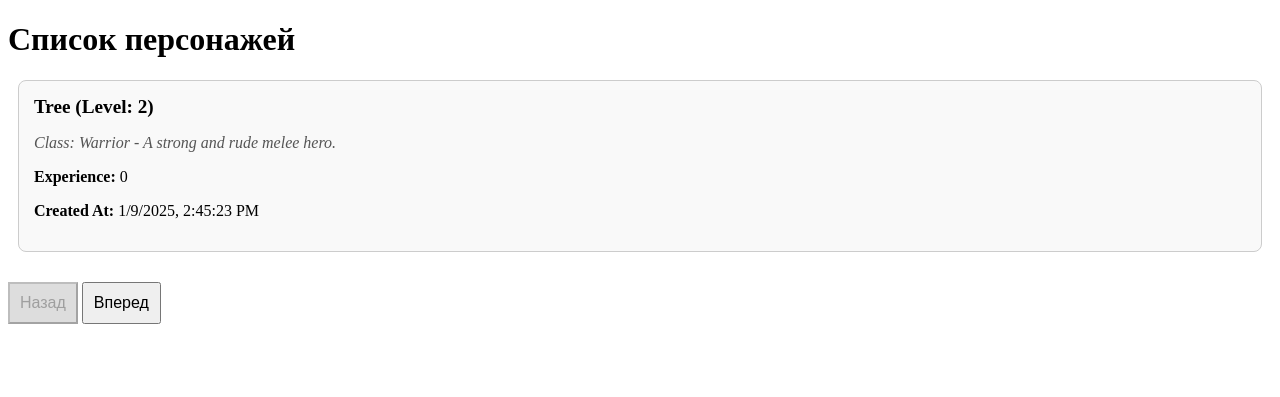
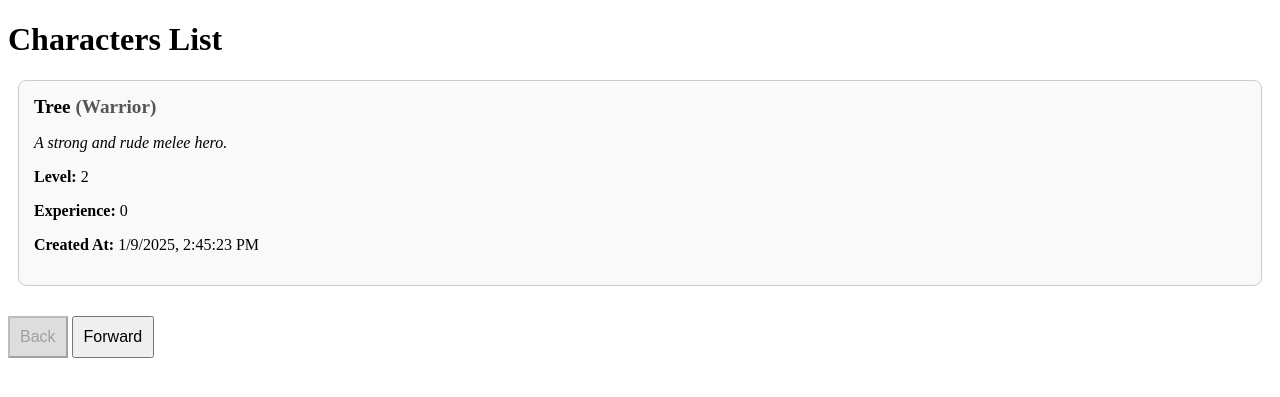
Before and after one commit to alt1tla/kp_sem3, a Django app: page /pagination/ in a window 1280 px wide. Shown: the top 397 px of the page. Run offline with Django 5.2, Linux system fonts and the light colour scheme; data comes from the database, SQL or seed files in the repository.

Commit message:
lil fixes

```diff
--- a/game/serializers.py
+++ b/game/serializers.py
@@ -39,12 +39,12 @@ class CharacterSerializer(serializers.ModelSerializer):
         name = data['name']  # Получаем имя персонажа из данных
         # Проверяем, существует ли уже персонаж с таким именем у этого пользователя
         if Character.objects.filter(user=user, name=name).exists():
-            raise serializers.ValidationError("Персонаж с таким именем уже существует у этого игрока.")
+            raise serializers.ValidationError("Character with same name already exist.")
 
         # Проверка уровня персонажа (он должен быть в пределах от 1 до 100)
         level = data.get('level', 1)  # Если уровень не передан, используем 1 по умолчанию
         if not (1 <= level <= 100):
-            raise serializers.ValidationError("Уровень персонажа должен быть в диапазоне от 1 до 100.")
+            raise serializers.ValidationError("Level must be in range from 1 to 100.")
 
         # Возвращаем обработанные данные
         return data
--- a/game/templates/pagination.html
+++ b/game/templates/pagination.html
@@ -17,8 +17,10 @@
             font-size: 1.2em;
         }
         .character-class {
+            color: #555;
+        }
+        .character-desc {
             font-style: italic;
-            color: #555;
         }
         .character-details {
             margin-top: 10px;
@@ -36,10 +38,10 @@
     </style>
 </head>
 <body>
-    <h1>Список персонажей</h1>
+    <h1>Characters List</h1>
     <div id="characters-container"></div>
-    <button id="prev-button">Назад</button>
-    <button id="next-button">Вперед</button>
+    <button id="prev-button">Back</button>
+    <button id="next-button">Forward</button>
 
     <script>
         let currentPage = 1;
@@ -61,8 +63,9 @@
 
                     // Добавим имя персонажа и класс
                     div.innerHTML = `
-                        <h3>${character.name} (Level: ${character.level})</h3>
-                        <p class="character-class">Class: ${character.character_class.name} - ${character.character_class.description}</p>
+                        <h3>${character.name} <span class="character-class">(${character.character_class.name})</span></h3>
+                        <p class="character-desc">${character.character_class.description}</p>
+                        <p><strong>Level:</strong> ${character.level} </p>
                         <div class="character-details">
                             <p><strong>Experience:</strong> ${character.experience}</p>
                             <p><strong>Created At:</strong> ${new Date(character.created_at).toLocaleString()}</p>
--- a/game/urls.py
+++ b/game/urls.py
@@ -1,6 +1,6 @@
 from django.urls import path, include  # Импортируем необходимые модули для работы с маршрутами
 from rest_framework.routers import DefaultRouter  # Импортируем DefaultRouter для автоматического создания маршрутов
-from .views import CharacterViewSet, CharacterClassViewSet, PlayerViewSet, ItemViewSet, QuestViewSet  # Импортируем viewset'ы для API
+from .views import CharacterViewSet, CharacterClassViewSet, ItemViewSet, QuestViewSet  # Импортируем viewset'ы для API
 from . import views  # Импортируем обычные представления (views) для обработки веб-страниц
 from rest_framework import permissions  # Импортируем разрешения для API
 from drf_yasg.views import get_schema_view  # Импортируем метод для генерации Swagger документации
@@ -22,14 +22,17 @@ schema_view = get_schema_view(
 
 # Создаем роутер для автоматического создания маршрутов для API
 router = DefaultRouter()
+router.register(r'character-classes', CharacterClassViewSet)  # Маршрут для работы с классами персонажей
 router.register(r'characters', CharacterViewSet)  # Маршрут для работы с персонажами
-router.register(r'character-classes', CharacterClassViewSet)  # Маршрут для работы с классами персонажей
-router.register(r'players', PlayerViewSet)  # Маршрут для работы с игроками
 router.register(r'items', ItemViewSet)  # Маршрут для работы с предметами
 router.register(r'quests', QuestViewSet)  # Маршрут для работы с квестами
 
+#? Это для пользовательского API
+# router.register(r'players', PlayerViewSet)  # Маршрут для работы с игроками
+
 # Определяем URL-пути для проекта
 urlpatterns = [
+    path('swagger/', schema_view.with_ui('swagger', cache_timeout=0), name='schema-swagger-ui'),  # Страница для отображения Swagger UI
     path("", views.index, name="index"),  # Главная страница (обрабатывает запросы на главную страницу)
     path("item/<int:item_id>/", views.item, name="item"),  # Страница с деталями предмета по его ID
     path("accounts/profile/", views.profile, name="profile"),  # Страница профиля пользователя
@@ -41,7 +44,6 @@ urlpatterns = [
     path('take_quest/<int:quest_id>/<int:character_id>/', views.take_quest, name='take_quest'),  # Страница для принятия квеста персонажем
     path("api/", include(router.urls)),  # Подключаем маршруты для API через роутер
     path('pagination/', views.pagination, name='pagination'),  # Новый маршрут для HTML-шаблона
-    path('swagger/', schema_view.with_ui('swagger', cache_timeout=0), name='schema-swagger-ui'),  # Страница для отображения Swagger UI
     path('complex_query_1/', views.complex_query_1, name='complex_query_1'),  # Страница для выполнения сложного запроса 1
     path('complex_query_2/', views.complex_query_2, name='complex_query_2'),  # Страница для выполнения сложного запроса 2
 ]
--- a/game/views.py
+++ b/game/views.py
@@ -128,6 +128,16 @@ def complex_query_2(request):
 def pagination(request):
     return render(request, 'pagination.html') # Рендер результата
 
+# Класс для регистрации нового пользователя
+class RegistrationView(FormView):
+    form_class = RegistrationForm  # Указываем форму для регистрации
+    template_name = 'registration/registration.html'  # Шаблон для отображения страницы
+    success_url = reverse_lazy("profile")  # Перенаправление на профиль после успешной регистрации
+
+    def form_valid(self, form):
+        form.save()  # Сохраняем нового пользователя
+        return super().form_valid(form)  # Перенаправляем на страницу профиля
+
 # Класс для удаления пользователя
 class DeleteUser(DeleteView):
     model = Player  # Указываем модель пользователя
@@ -135,7 +145,7 @@ class DeleteUser(DeleteView):
     success_url = reverse_lazy("index")  # Перенаправление на главную страницу после удаления
 
 # Класс пагинации вывода персонажей
-class CharacterPagination(PageNumberPagination):
+class Pagination(PageNumberPagination):
     page_size = 1  # Установите количество элементов на странице
     page_size_query_param = 'page_size'  # Позволяет пользователю переопределять размер страницы через параметр
     max_page_size = 20  # Максимальный размер страницы
@@ -145,38 +155,32 @@ class CharacterViewSet(viewsets.ModelViewSet):
     queryset = Character.objects.all()  # Получаем все персонажи
     serializer_class = CharacterSerializer  # Указываем сериализатор для персонажей
     permission_classes = [IsSuperUserOrReadOnly]  # Разрешения: только суперпользователь может изменять данные
-    pagination_class = CharacterPagination # Пагинация
-
-# ViewSet для работы с игроками через API
-class PlayerViewSet(viewsets.ModelViewSet):
-    queryset = Player.objects.all()  # Получаем всех игроков
-    serializer_class = PlayerSerializer  # Указываем сериализатор для игроков
-    permission_classes = [IsSuperUserOrReadOnly]  # Разрешения: только суперпользователь может изменять данные
+    pagination_class = Pagination # Пагинация
 
 # ViewSet для работы с предметами через API
 class ItemViewSet(viewsets.ModelViewSet):
     queryset = Item.objects.all()  # Получаем все предметы
     serializer_class = ItemSerializer  # Указываем сериализатор для предметов
     permission_classes = [IsSuperUserOrReadOnly]  # Разрешения: только суперпользователь может изменять данные
+    pagination_class = Pagination # Пагинация
 
 # ViewSet для работы с квестами через API
 class QuestViewSet(viewsets.ModelViewSet):
     queryset = Quest.objects.all()  # Получаем все квесты
     serializer_class = QuestSerializer  # Указываем сериализатор для квестов
     permission_classes = [IsSuperUserOrReadOnly]  # Разрешения: только суперпользователь может изменять данные
+    pagination_class = Pagination # Пагинация
 
 # ViewSet для работы с классами персонажей через API
 class CharacterClassViewSet(viewsets.ModelViewSet):
     queryset = CharacterClass.objects.all()  # Получаем все классы персонажей
     serializer_class = CharacterClassSerializer  # Указываем сериализатор для классов персонажей
     permission_classes = [IsSuperUserOrReadOnly]  # Разрешения: только суперпользователь может изменять данные
+    pagination_class = Pagination # Пагинация
 
-# Класс для регистрации нового пользователя
-class RegistrationView(FormView):
-    form_class = RegistrationForm  # Указываем форму для регистрации
-    template_name = 'registration/registration.html'  # Шаблон для отображения страницы
-    success_url = reverse_lazy("profile")  # Перенаправление на профиль после успешной регистрации
-
-    def form_valid(self, form):
-        form.save()  # Сохраняем нового пользователя
-        return super().form_valid(form)  # Перенаправляем на страницу профиля
+#? Нужен ли API для пользовательских аккаунтов
+# ViewSet для работы с игроками через API
+# class PlayerViewSet(viewsets.ModelViewSet):
+#     queryset = Player.objects.all()  # Получаем всех игроков
+#     serializer_class = PlayerSerializer  # Указываем сериализатор для игроков
+#     permission_classes = [IsSuperUserOrReadOnly]  # Разрешения: только суперпользователь может изменять данные
```
